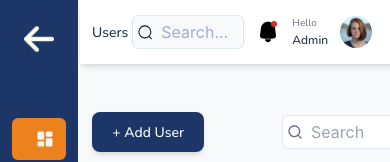
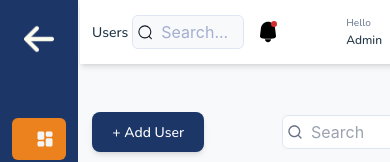
Before and after one commit to sharmeen-123/valova, a React (Vite) app: page /admin/user in a window 390 px wide. Shown: the top 162 px of the page. Built offline with nearby package versions, Linux system fonts and the light colour scheme.

Commit message:
first commit

```diff
--- a/src/components/bars/TopBar.jsx
+++ b/src/components/bars/TopBar.jsx
@@ -36,7 +36,7 @@ const TopBar = ({ title }) => {
         </div>
       </div>
       <div className="xm:flex-1">
-        <div className="flex sm:items-center sm:justify-end">
+        <div className="flex items-center justify-end">
           <div className="flex flex-col">
             <p className="font-Nunitoo font-medium text-10 sm:text-12 text-darkGray">
               Hello
```
